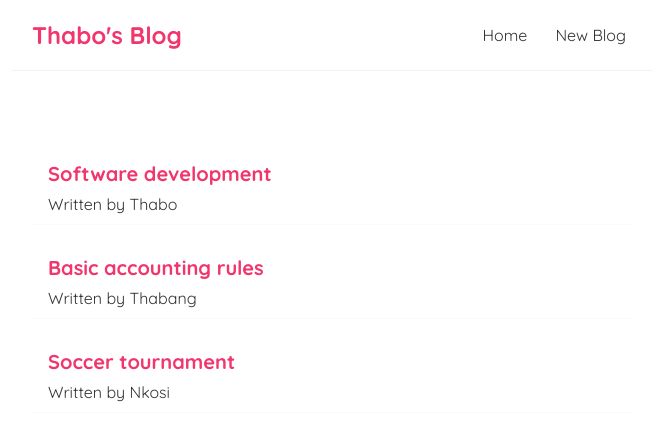
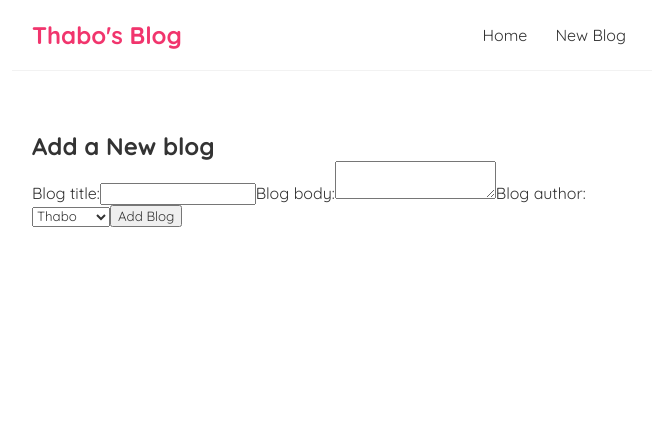
Before and after one commit to thabo-lebelo/consume-graphql-api, a React (Create React App) app: page /create in a window 1280 px wide. Shown: the top 440 px of the page, without its empty margins (308-964 px from the left). Built offline with nearby package versions, Linux system fonts and the light colour scheme.

Commit message:
Link to child componets

```diff
--- a/package.json
+++ b/package.json
@@ -11,6 +11,7 @@
     "json-graphql-server": "^2.3.1",
     "react": "^18.0.0",
     "react-dom": "^18.0.0",
+    "react-router-dom": "^5.3.0",
     "react-scripts": "5.0.0",
     "web-vitals": "^2.1.4"
   },
--- a/src/App.js
+++ b/src/App.js
@@ -1,14 +1,25 @@
 import Home from './Home';
 import Navbar from './Navbar';
+import Create from './Create';
+import { BrowserRouter as Router, Route, Switch } from 'react-router-dom';
 
 function App() {
   return (
-    <div className="App">
-      <Navbar />
-      <div className="content">
-        <Home />
+    <Router>
+      <div className="App">
+        <Navbar />
+        <div className="content">
+          <Switch>
+            <Route exact path="/">
+              <Home />
+            </Route>
+            <Route path="/create">
+              <Create />
+            </Route>
+          </Switch>
+        </div>
       </div>
-    </div>
+    </Router>
   );
 }
 
```
Also changed, not shown: 1 other file (tests, documents, lock files or other folders).
